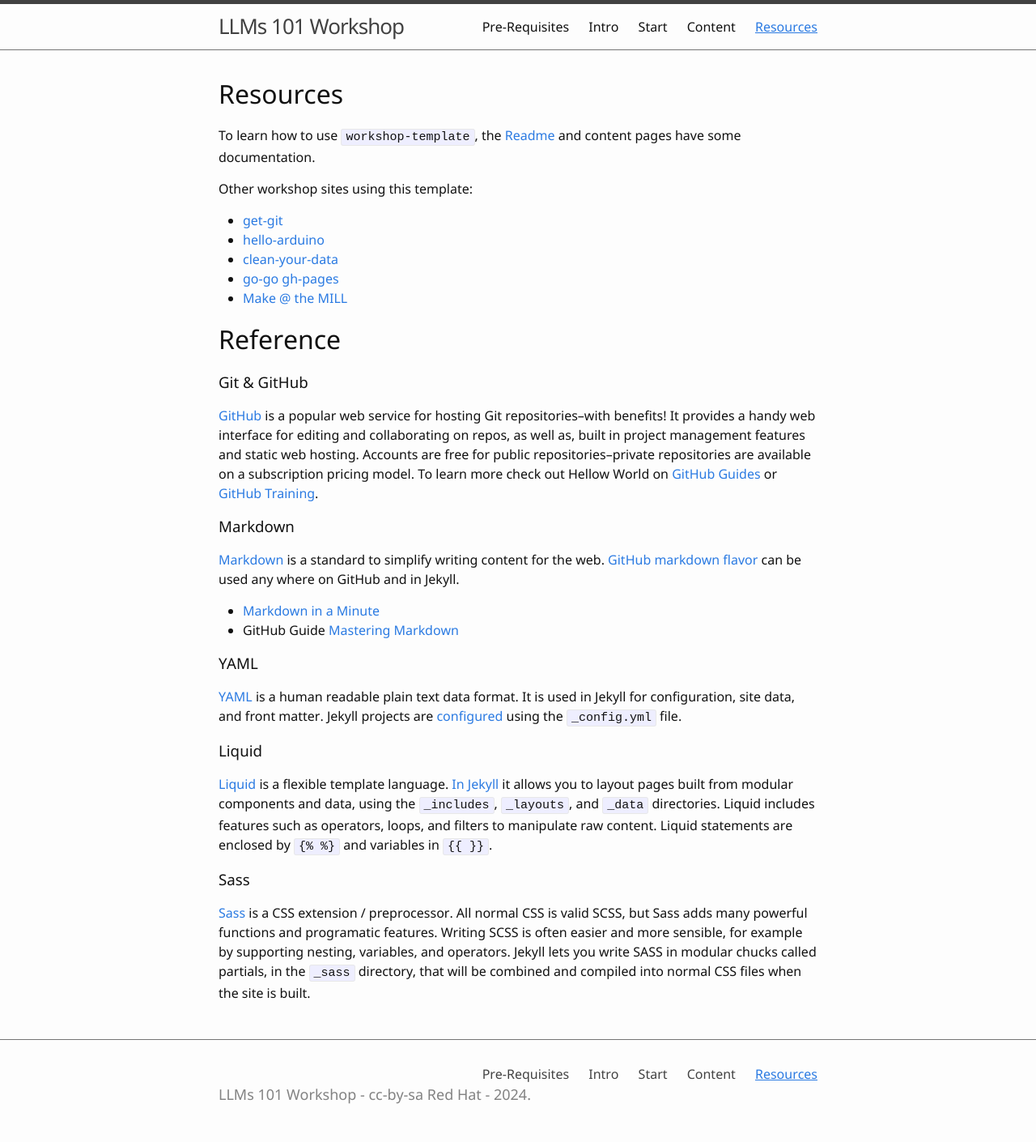
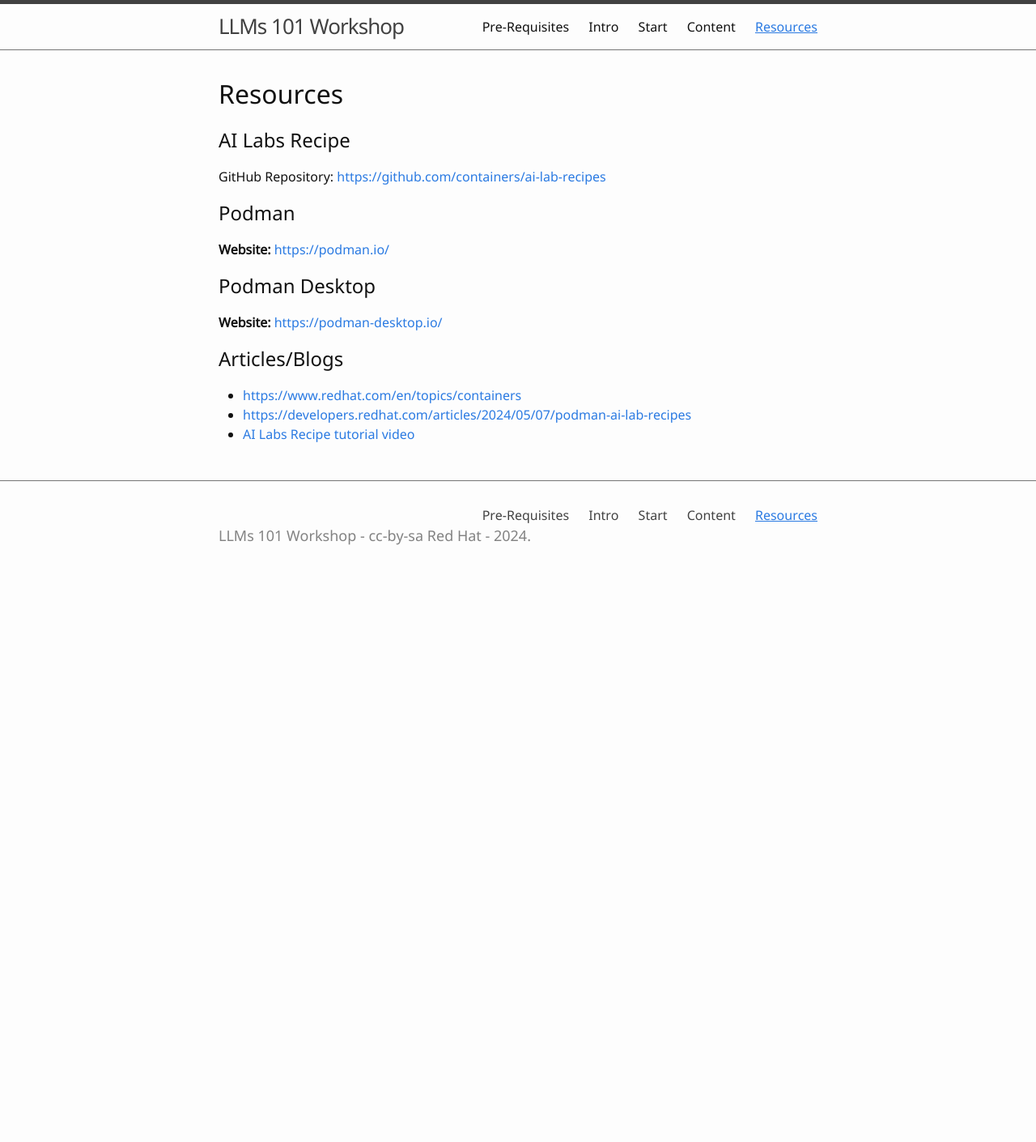
Before and after one commit to hemajv/devconf-llm-workshop, a Jekyll site: the page built from 4-resources.md, in a window 1280 px wide. Shown: the whole page at 81% size. Built offline with Jekyll 4.4.1, drawn with Linux system fonts in a browser that asks for light colours; after the commit the page ends 900 px from its top, so only the background shows below that.

Commit message:
Update 4-resources.md

```diff
--- a/4-resources.md
+++ b/4-resources.md
@@ -5,49 +5,21 @@ nav: true
 
 # Resources
 
-To learn how to use `workshop-template`, the [Readme](https://github.com/evanwill/workshop-template/blob/main/README.md) and content pages have some documentation.
+## AI Labs Recipe
 
-Other workshop sites using this template:
+GitHub Repository: [https://github.com/containers/ai-lab-recipes](https://github.com/containers/ai-lab-recipes)
 
-- [get-git](https://evanwill.github.io/get-git/)
-- [hello-arduino](https://evanwill.github.io/hello-arduino/)
-- [clean-your-data](https://evanwill.github.io/clean-your-data/)
-- [go-go gh-pages](https://evanwill.github.io/go-go-ghpages/)
-- [Make @ the MILL](https://uidaholib.github.io/make-at-the-mill/)
+## Podman
 
-# Reference
+**Website:** [https://podman.io/](https://podman.io/)
 
-### Git & GitHub
 
-[GitHub](https://github.com/){:target="_blank"} is a popular web service for hosting Git repositories--with benefits!
-It provides a handy web interface for editing and collaborating on repos, as well as, built in project management features and static web hosting.
-Accounts are free for public repositories--private repositories are available on a subscription pricing model.
-To learn more check out Hellow World on [GitHub Guides](https://guides.github.com/){:target="_blank"} or [GitHub Training](https://services.github.com/on-demand/){:target="_blank"}.
+## Podman Desktop
 
-### Markdown
+**Website:** [https://podman-desktop.io/](https://podman-desktop.io/)
 
-[Markdown](https://daringfireball.net/projects/markdown/) is a standard to simplify writing content for the web.
-[GitHub markdown flavor](https://help.github.com/articles/basic-writing-and-formatting-syntax/) can be used any where on GitHub and in Jekyll.
+## Articles/Blogs
 
-- [Markdown in a Minute](https://evanwill.github.io/_drafts/notes/markdown-minute.html)
-- GitHub Guide [Mastering Markdown](https://guides.github.com/features/mastering-markdown/)
-
-### YAML
-
-[YAML](http://www.yaml.org/) is a human readable plain text data format.
-It is used in Jekyll for configuration, site data, and front matter.
-Jekyll projects are [configured](https://jekyllrb.com/docs/configuration/) using the `_config.yml` file.
-
-### Liquid
-
-[Liquid](http://shopify.github.io/liquid/) is a flexible template language.
-[In Jekyll](https://jekyllrb.com/docs/templates/) it allows you to layout pages built from modular components and data, using the `_includes`, `_layouts`, and `_data` directories.
-Liquid includes features such as operators, loops, and filters to manipulate raw content.
-Liquid statements are enclosed by {% raw %}`{%  %}`{% endraw %} and variables in {% raw %}`{{  }}`{% endraw %}.
-
-### Sass
-
-[Sass](http://sass-lang.com/) is a CSS extension / preprocessor.
-All normal CSS is valid SCSS, but Sass adds many powerful functions and programatic features.
-Writing SCSS is often easier and more sensible, for example by supporting nesting, variables, and operators.
-Jekyll lets you write SASS in modular chucks called partials, in the `_sass` directory, that will be combined and compiled into normal CSS files when the site is built.
+- [https://www.redhat.com/en/topics/containers](https://www.redhat.com/en/topics/containers)
+- [https://developers.redhat.com/articles/2024/05/07/podman-ai-lab-recipes](https://developers.redhat.com/articles/2024/05/07/podman-ai-lab-recipes)
+- [AI Labs Recipe tutorial video](https://www.youtube.com/watch?v=DnsNrfaEOic)
```
